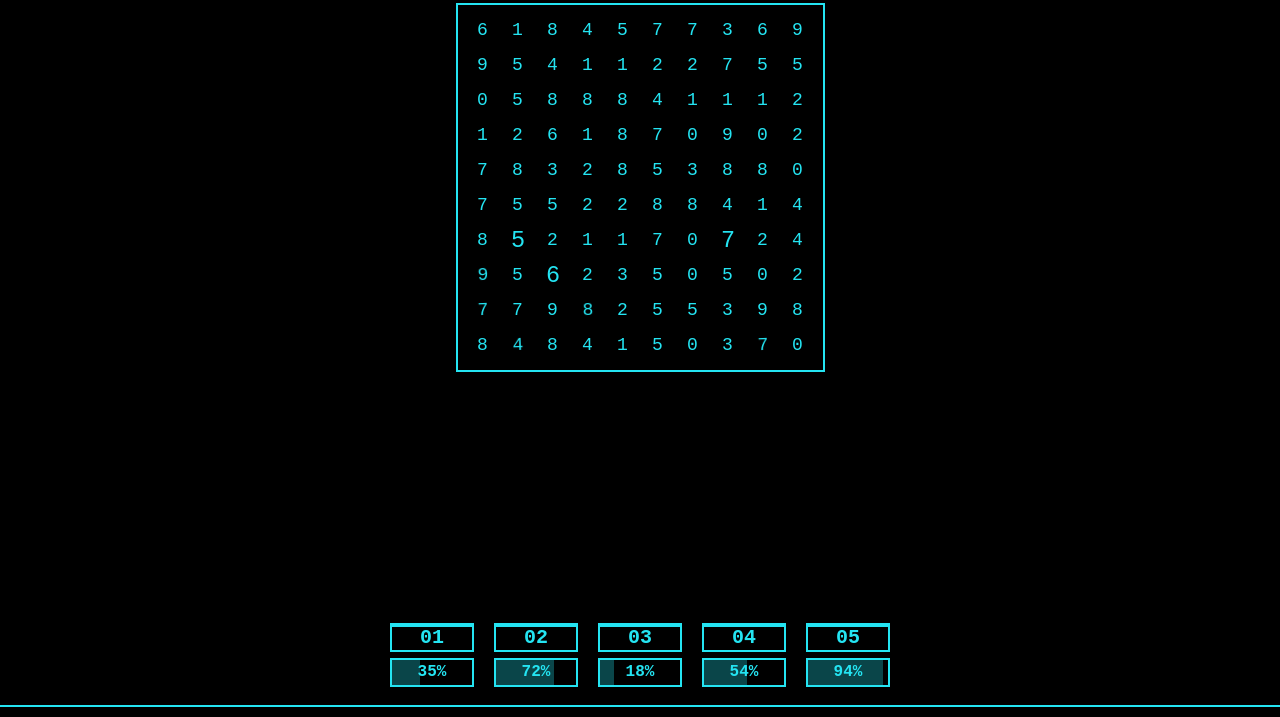
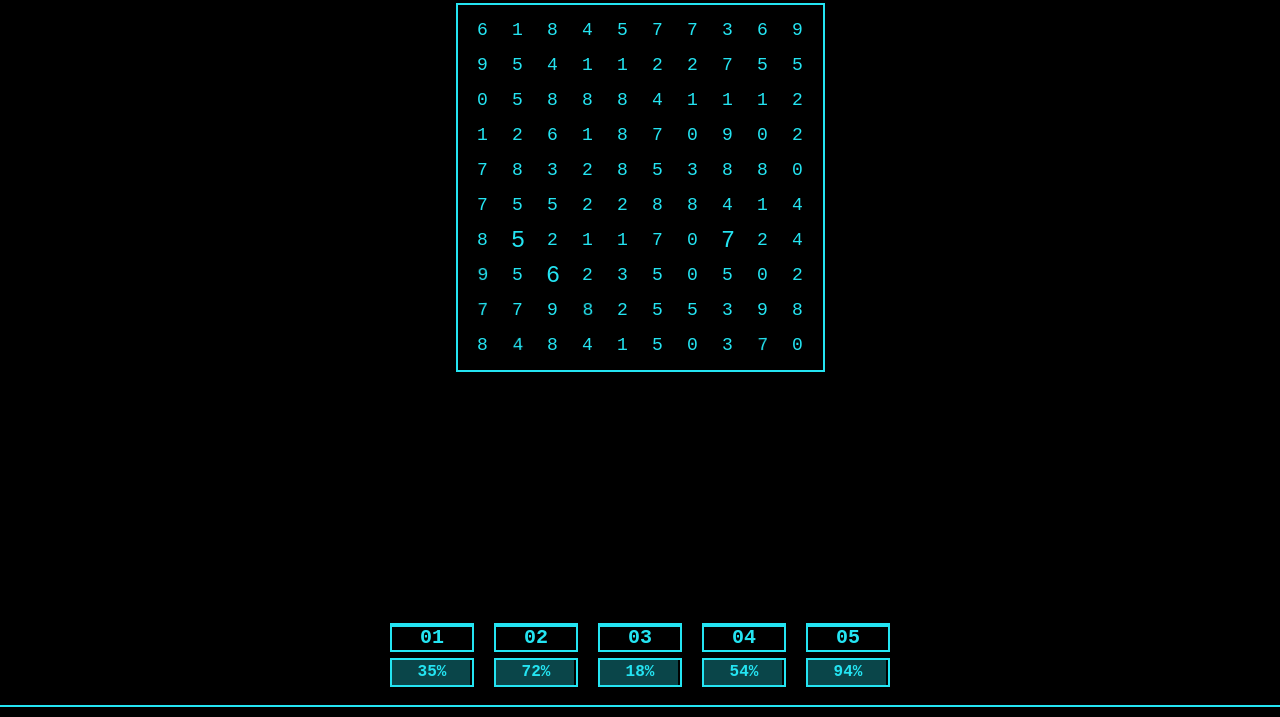
Before and after one commit to tishtosh/Macrodata, a plain HTML site: page index.html in a window 1280 px wide. Shown: the part 83-800 px from the top of the page. Drawn offline with Linux system fonts and the light colour scheme.

Commit message:
test song

```diff
--- a/index.html
+++ b/index.html
@@ -335,23 +335,23 @@
 
     <div class="progress-container">
         <div class="progress-bar">
-            <div class="progress-fill" style="width: 35%"></div>
+            <div class="progress-fill" style="width: 98%"></div>
             <div class="progress-text">35%</div>
         </div>
         <div class="progress-bar">
-            <div class="progress-fill" style="width: 72%"></div>
+            <div class="progress-fill" style="width: 98%"></div>
             <div class="progress-text">72%</div>
         </div>
         <div class="progress-bar">
-            <div class="progress-fill" style="width: 18%"></div>
+            <div class="progress-fill" style="width: 98%"></div>
             <div class="progress-text">18%</div>
         </div>
         <div class="progress-bar">
-            <div class="progress-fill" style="width: 54%"></div>
+            <div class="progress-fill" style="width: 98%"></div>
             <div class="progress-text">54%</div>
         </div>
         <div class="progress-bar">
-            <div class="progress-fill" style="width: 94%"></div>
+            <div class="progress-fill" style="width: 98%"></div>
             <div class="progress-text">94%</div>
         </div>
     </div>
```
